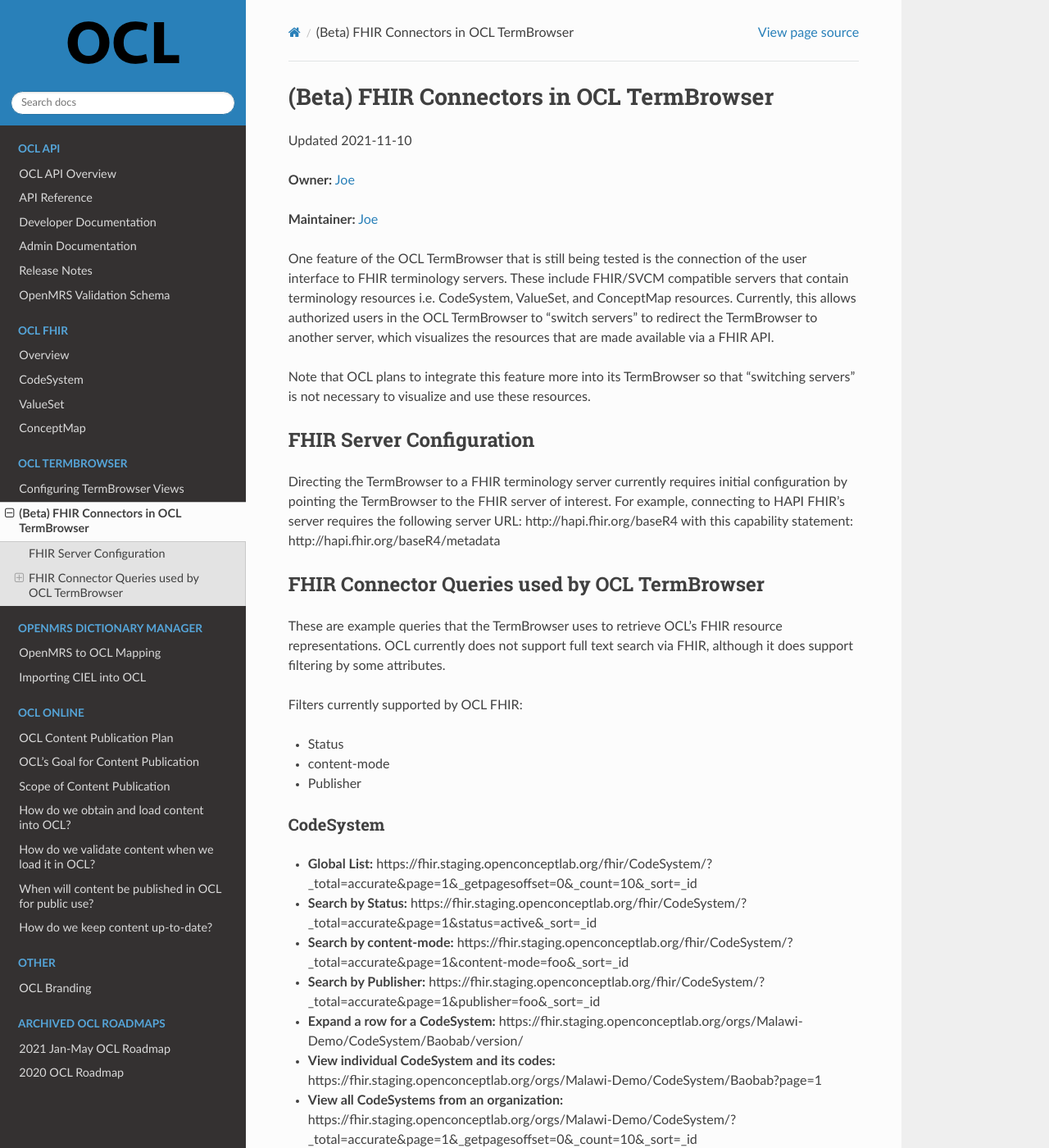
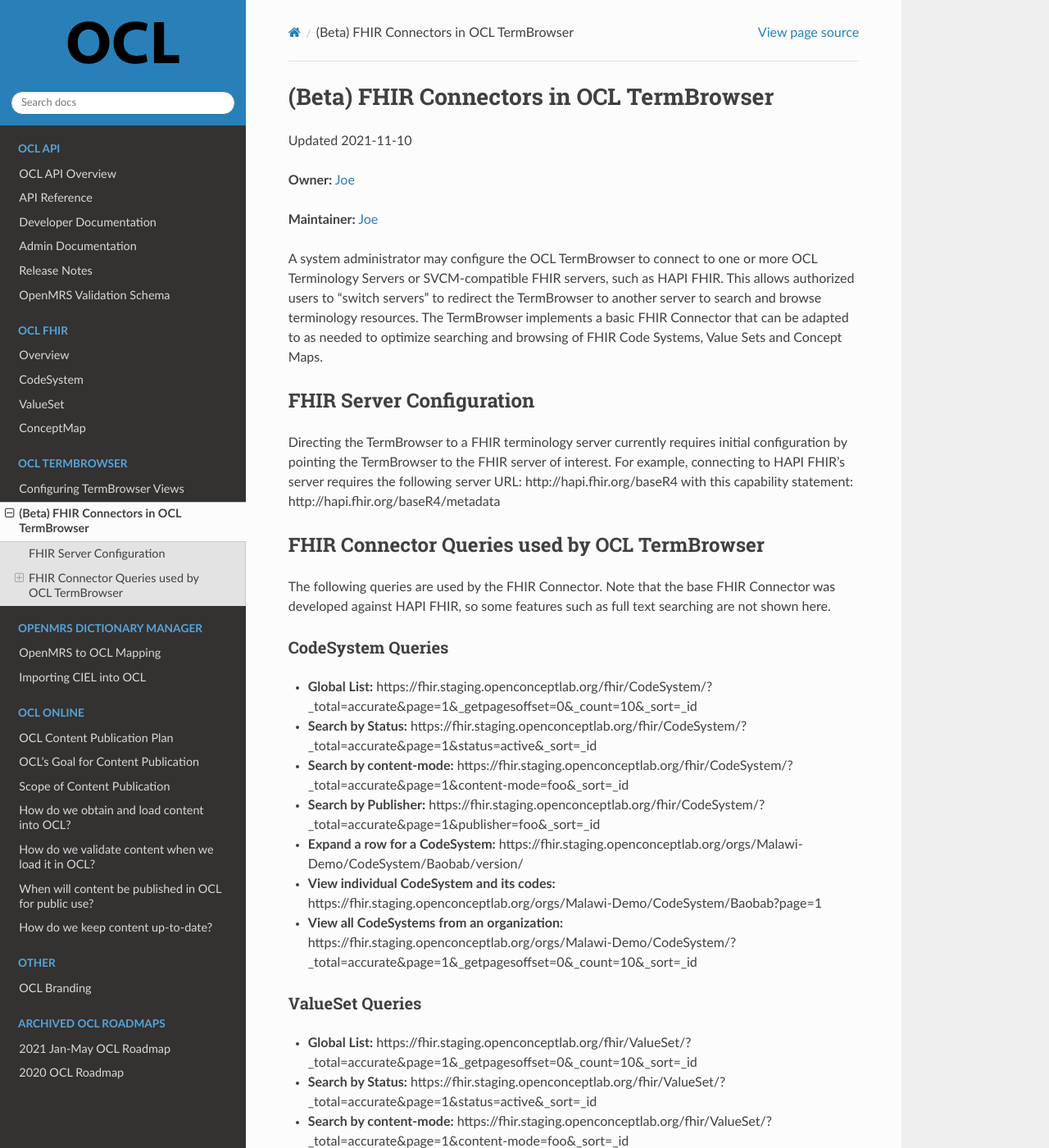
Before and after one commit to OpenConceptLab/ocl-docs, a Sphinx documentation site: the page built from docs/source/oclweb/FHIRconnectors.md, in a window 1280 px wide and 1400 px high. Shown: the whole window at 82% size. Built offline with Sphinx 7.4.7 and the Read the Docs theme 2.0.0, drawn with Linux system fonts in a browser that asks for light colours; some of the changed text lies outside the part shown.

Commit message:
Update FHIRconnectors.md

```diff
--- a/docs/source/oclweb/FHIRconnectors.md
+++ b/docs/source/oclweb/FHIRconnectors.md
@@ -5,25 +5,16 @@
 
 **Maintainer:** [Joe](https://github.com/jamlung-ri/)
 
-One feature of the OCL TermBrowser that is still being tested is the connection of the user interface to FHIR terminology servers. These include FHIR/SVCM compatible servers that contain terminology resources i.e. CodeSystem, ValueSet, and ConceptMap resources. Currently, this allows authorized users in the OCL TermBrowser to "switch servers" to redirect the TermBrowser to another server, which visualizes the resources that are made available via a FHIR API.
-
-Note that OCL plans to integrate this feature more into its TermBrowser so that "switching servers" is not necessary to visualize and use these resources.
-
+A system administrator may configure the OCL TermBrowser to connect to one or more OCL Terminology Servers or SVCM-compatible FHIR servers, such as HAPI FHIR. This allows authorized users to "switch servers" to redirect the TermBrowser to another server to search and browse terminology resources. The TermBrowser implements a basic FHIR Connector that can be adapted to as needed to optimize searching and browsing of FHIR Code Systems, Value Sets and Concept Maps.
 
 ### FHIR Server Configuration
 Directing the TermBrowser to a FHIR terminology server currently requires initial configuration by pointing the TermBrowser to the FHIR server of interest. For example, connecting to HAPI FHIR's server requires the following server URL: http://hapi.fhir.org/baseR4 with this capability statement: http://hapi.fhir.org/baseR4/metadata
 
 ### FHIR Connector Queries used by OCL TermBrowser
+The following queries are used by the FHIR Connector. Note that the base FHIR Connector was developed against HAPI FHIR, so some features such as full text searching are not shown here.
 
-These are example queries that the TermBrowser uses to retrieve OCL's FHIR resource representations. OCL currently does not support full text search via FHIR, although it does support filtering by some attributes.
 
-Filters currently supported by OCL FHIR:
-
- * Status
- * content-mode
- * Publisher
-
-#### CodeSystem
+#### CodeSystem Queries
 
 - **Global List:** https://fhir.staging.openconceptlab.org/fhir/CodeSystem/?_total=accurate&page=1&_getpagesoffset=0&_count=10&_sort=_id
 - **Search by Status:** https://fhir.staging.openconceptlab.org/fhir/CodeSystem/?_total=accurate&page=1&status=active&_sort=_id
@@ -33,7 +24,7 @@
 - **View individual CodeSystem and its codes:** https://fhir.staging.openconceptlab.org/orgs/Malawi-Demo/CodeSystem/Baobab?page=1
 - **View all CodeSystems from an organization:** https://fhir.staging.openconceptlab.org/orgs/Malawi-Demo/CodeSystem/?_total=accurate&page=1&_getpagesoffset=0&_count=10&_sort=_id
 
-#### ValueSet
+#### ValueSet Queries
 
 - **Global List:** https://fhir.staging.openconceptlab.org/fhir/ValueSet/?_total=accurate&page=1&_getpagesoffset=0&_count=10&_sort=_id
 - **Search by Status:** https://fhir.staging.openconceptlab.org/fhir/ValueSet/?_total=accurate&page=1&status=active&_sort=_id
@@ -43,7 +34,7 @@
 - **View individual ValueSet and its codes:** https://fhir.staging.openconceptlab.org/orgs/MSFOCP/ValueSet/BA-test?page=1
 - **View all ValueSets from an organization:** https://fhir.staging.openconceptlab.org/orgs/MSFOCP/ValueSet/?_total=accurate&page=1&_getpagesoffset=0&_count=10&_sort=_id
 
-#### ConceptMap
+#### ConceptMap Queries
 
 - **Global List:** https://fhir.staging.openconceptlab.org/fhir/ConceptMap/?_total=accurate&page=1&_getpagesoffset=0&_count=10&_sort=_id
 - **Search by Status:** https://fhir.staging.openconceptlab.org/fhir/ConceptMap/?_total=accurate&page=1&status=active&_sort=_id
@@ -52,3 +43,9 @@
 - **Expand a row for a ConceptMap:** https://fhir.staging.openconceptlab.org/orgs/Malawi-Demo/ConceptMap/Baobab/version/
 - **View individual ConceptMap and its groups:** https://fhir.staging.openconceptlab.org/orgs/Malawi-Demo/ConceptMap/Baobab?page=1
 - **View all ConceptMaps from an organization:** https://fhir.staging.openconceptlab.org/orgs/PEPFAR/ConceptMap/?_total=accurate&page=1&_getpagesoffset=0&_count=10&_sort=_id
+
+####
+Filters currently supported by OCL FHIR:
+ * Status
+ * content-mode
+ * Publisher
```
